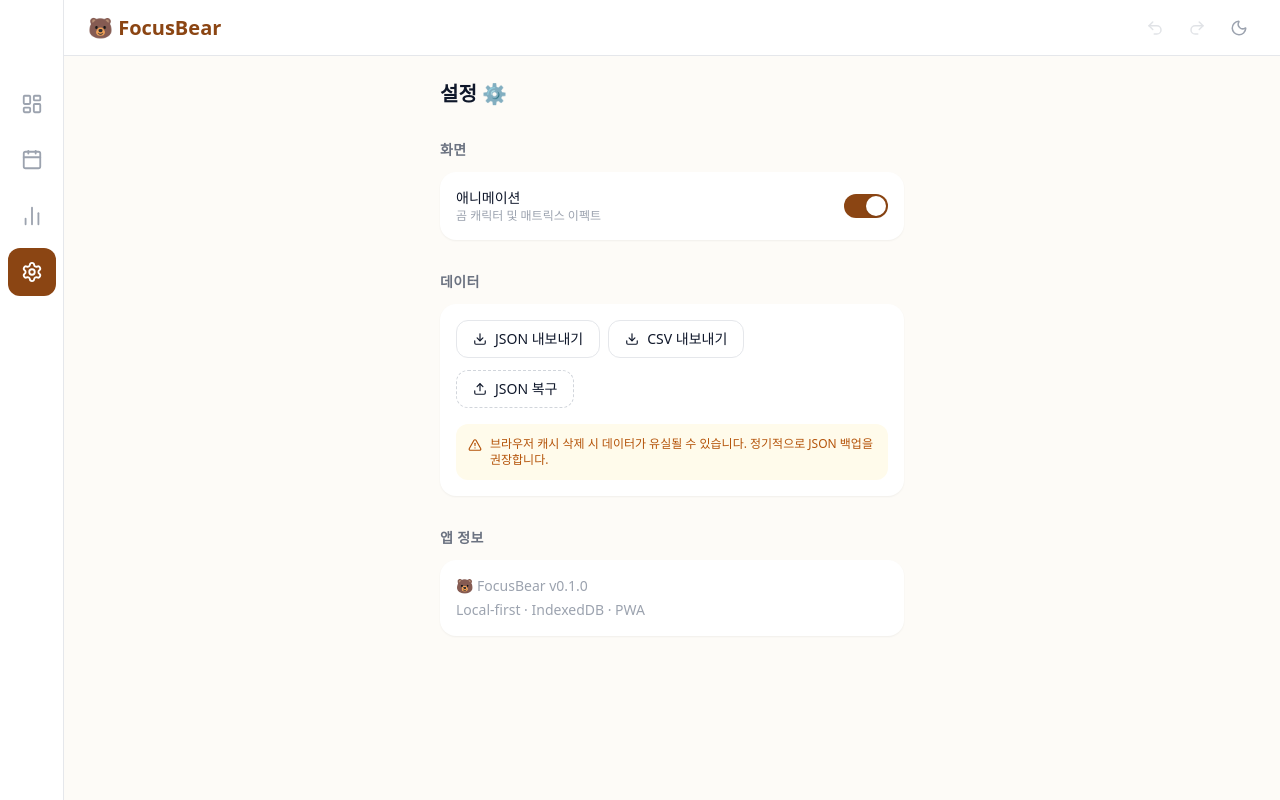
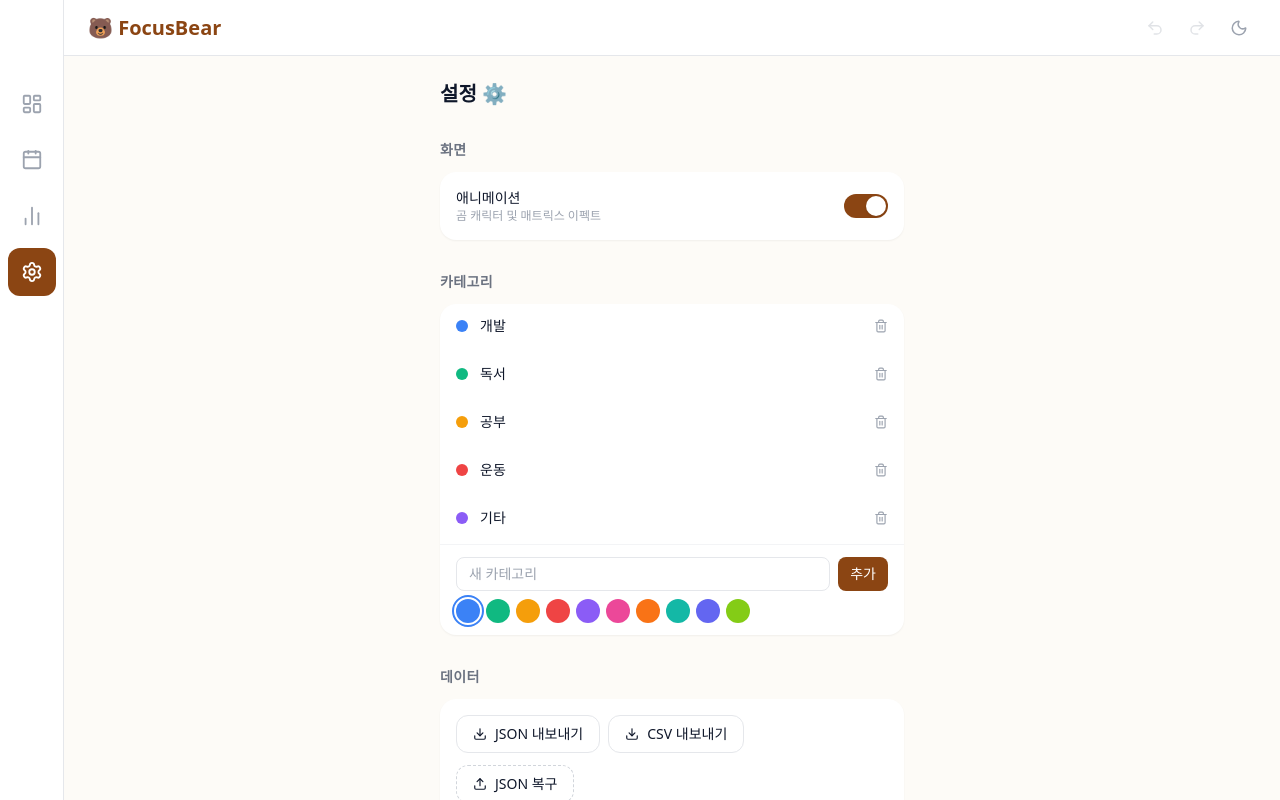
Before and after one commit to JoonChun/vibe_coding_practive, a React (Vite) app in the folder focusBear/: page / in a window 1280 px wide. Both pictures are taken after a click on the button 31 px from the left and 272 px from the top of the page. Shown: the top 800 px of the page. Built offline with nearby package versions, Linux system fonts and the light colour scheme; a web font is replaced by a local one.

Commit message:
feat: add category management section to Settings

```diff
--- a/focusBear/src/components/settings/SettingsView.tsx
+++ b/focusBear/src/components/settings/SettingsView.tsx
@@ -1,6 +1,7 @@
 // src/components/settings/SettingsView.tsx
 import { useApp } from '../../context/AppContext'
 import { ExportImport } from './ExportImport'
+import { CategoryManager } from './CategoryManager'
 import { AlertTriangle } from 'lucide-react'
 
 export function SettingsView() {
@@ -35,6 +36,13 @@ export function SettingsView() {
       </section>
 
       <section>
+        <h3 className="font-semibold mb-3 text-sm text-gray-500 uppercase tracking-wide">카테고리</h3>
+        <div className="bg-white dark:bg-gray-900 rounded-2xl divide-y divide-gray-100 dark:divide-gray-800 shadow-sm">
+          <CategoryManager />
+        </div>
+      </section>
+
+      <section>
         <h3 className="font-semibold mb-3 text-sm text-gray-500 uppercase tracking-wide">데이터</h3>
         <div className="bg-white dark:bg-gray-900 rounded-2xl p-4 shadow-sm space-y-4">
           <ExportImport />
```
